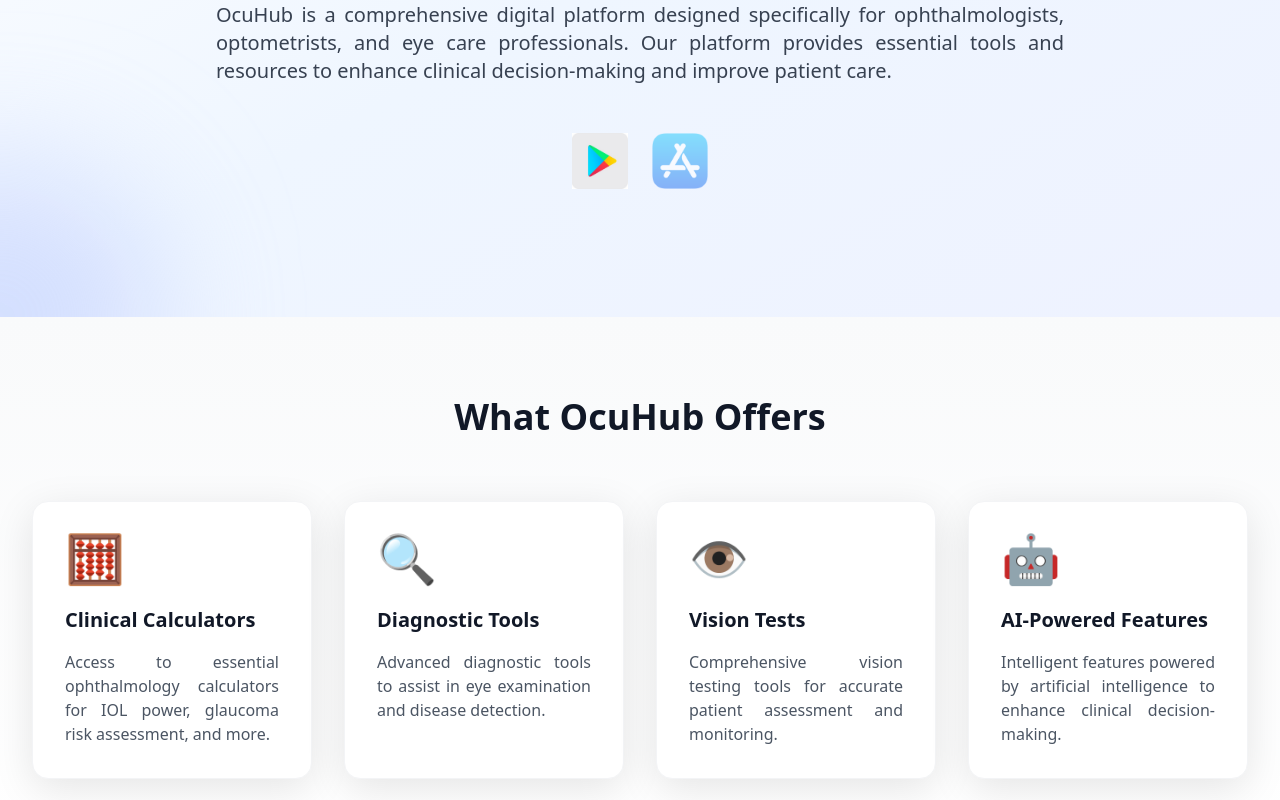
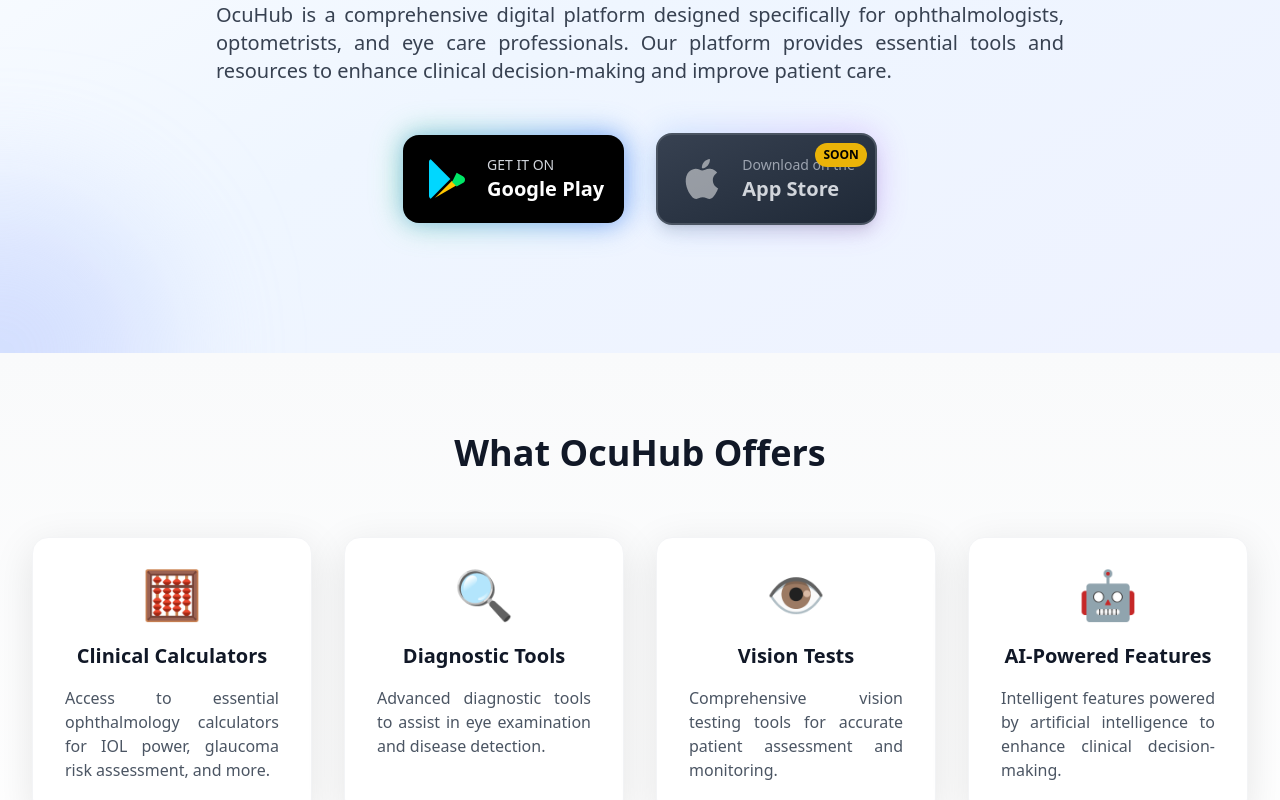
Before and after one commit to DrEhSultan/OcuHubWepApp, a Next.js app: page / in a window 1280 px wide. Shown: the part 500-1300 px from the top of the page. Built offline with nearby package versions, Linux system fonts and the light colour scheme.

Commit message:
Improve store icons and center paragraphs

```diff
--- a/pages/index.tsx
+++ b/pages/index.tsx
@@ -1,7 +1,10 @@
 import Head from 'next/head';
 import Link from 'next/link';
+import { useState } from 'react';
 
 export default function Home() {
+  const [showComingSoonPopup, setShowComingSoonPopup] = useState(false);
+
   return (
     <>
       <Head>
@@ -100,14 +103,57 @@
                 </p>
               </div>
 
-              {/* Store Buttons */}
-              <div className="flex flex-col sm:flex-row justify-center items-center gap-4 sm:gap-6 mb-8 sm:mb-12 px-4 animate-fadeIn">
-                <a href="https://play.google.com/store/apps/details?id=com.ocuhub.OcuHub&hl=en-US&ah=aWUDqsiuOoiH3wn2qJRT_v4PMpc" target="_blank" rel="noopener noreferrer" className="transition-all hover:scale-105 hover:shadow-glow w-full sm:w-auto max-w-[200px]">
-                  <img src="/google-play-badge.png" alt="Get it on Google Play" className="h-12 sm:h-14 w-full object-contain" />
+              {/* Store Buttons - Enhanced & Prominent */}
+              <div className="flex flex-col sm:flex-row justify-center items-center gap-6 sm:gap-8 mb-8 sm:mb-12 px-4 animate-fadeIn">
+                {/* Google Play Store Button - Active */}
+                <a
+                  href="https://play.google.com/store/apps/details?id=com.ocuhub.OcuHub&hl=en-US&ah=aWUDqsiuOoiH3wn2qJRT_v4PMpc"
+                  target="_blank"
+                  rel="noopener noreferrer"
+                  className="group relative w-full sm:w-auto max-w-[240px]"
+                >
+                  <div className="absolute inset-0 bg-gradient-to-r from-green-400 to-blue-500 rounded-2xl blur-lg opacity-50 group-hover:opacity-75 transition-opacity duration-300"></div>
+                  <div className="relative bg-black rounded-2xl p-4 sm:p-5 transform transition-all duration-300 group-hover:scale-105 group-hover:shadow-2xl shadow-glow">
+                    <div className="flex items-center gap-4">
+                      <div className="flex-shrink-0">
+                        <svg className="w-10 h-10 sm:w-12 sm:h-12" viewBox="0 0 24 24" fill="none">
+                          <path d="M3 20.5V3.5C3 2.91 3.34 2.39 3.84 2.15L13.69 12L3.84 21.85C3.34 21.6 3 21.09 3 20.5Z" fill="#00D7FF"/>
+                          <path d="M16.81 15.12L6.05 21.34L14.54 12.85L16.81 15.12Z" fill="#FFC600"/>
+                          <path d="M3.84 2.15L6.05 2.66L14.54 11.15L6.05 2.66L3.84 2.15Z" fill="#FF3E00"/>
+                          <path d="M16.81 8.88L19.96 10.68C20.62 11.04 21 11.65 21 12.34C21 13.04 20.62 13.65 19.96 14L16.81 15.81L14.54 13.54L16.81 8.88Z" fill="#00E667"/>
+                        </svg>
+                      </div>
+                      <div className="text-left">
+                        <div className="text-xs sm:text-sm text-gray-300 font-normal">GET IT ON</div>
+                        <div className="text-lg sm:text-xl font-bold text-white">Google Play</div>
+                      </div>
+                    </div>
+                  </div>
                 </a>
-                <a href="#" target="_blank" rel="noopener noreferrer" className="transition-all hover:scale-105 opacity-50 cursor-not-allowed w-full sm:w-auto max-w-[200px]">
-                  <img src="/app-store-badge.png" alt="Download on the App Store" className="h-12 sm:h-14 w-full object-contain" />
-                </a>
+
+                {/* App Store Button - Coming Soon */}
+                <button
+                  onClick={() => setShowComingSoonPopup(true)}
+                  className="group relative w-full sm:w-auto max-w-[240px] cursor-pointer"
+                >
+                  <div className="absolute inset-0 bg-gradient-to-r from-blue-400 to-purple-500 rounded-2xl blur-lg opacity-30 group-hover:opacity-50 transition-opacity duration-300"></div>
+                  <div className="relative bg-gradient-to-br from-gray-700 to-gray-800 rounded-2xl p-4 sm:p-5 transform transition-all duration-300 group-hover:scale-105 shadow-lg border-2 border-gray-600">
+                    <div className="flex items-center gap-4">
+                      <div className="flex-shrink-0">
+                        <svg className="w-10 h-10 sm:w-12 sm:h-12" viewBox="0 0 24 24" fill="none">
+                          <path d="M18.71 19.5C17.88 20.74 17 21.95 15.66 21.97C14.32 22 13.89 21.18 12.37 21.18C10.84 21.18 10.37 21.95 9.09997 22C7.78997 22.05 6.79997 20.68 5.95997 19.47C4.24997 17 2.93997 12.45 4.69997 9.39C5.56997 7.87 7.12997 6.91 8.81997 6.88C10.1 6.86 11.32 7.75 12.11 7.75C12.89 7.75 14.37 6.68 15.92 6.84C16.57 6.87 18.39 7.1 19.56 8.82C19.47 8.88 17.39 10.1 17.41 12.63C17.44 15.65 20.06 16.66 20.09 16.67C20.06 16.74 19.67 18.11 18.71 19.5ZM13 3.5C13.73 2.67 14.94 2.04 15.94 2C16.07 3.17 15.6 4.35 14.9 5.19C14.21 6.04 13.07 6.7 11.95 6.61C11.8 5.46 12.36 4.26 13 3.5Z" fill="#FFFFFF" opacity="0.5"/>
+                        </svg>
+                      </div>
+                      <div className="text-left">
+                        <div className="text-xs sm:text-sm text-gray-400 font-normal">Download on the</div>
+                        <div className="text-lg sm:text-xl font-bold text-gray-300">App Store</div>
+                      </div>
+                    </div>
+                    <div className="absolute top-2 right-2 bg-yellow-500 text-black text-xs font-bold px-2 py-1 rounded-full">
+                      SOON
+                    </div>
+                  </div>
+                </button>
               </div>
             </div>
           </section>
@@ -122,36 +168,44 @@
               <div className="grid grid-cols-1 sm:grid-cols-2 lg:grid-cols-4 gap-6 sm:gap-8">
                 {/* Clinical Calculators */}
                 <div className="group bg-white p-6 sm:p-8 rounded-2xl shadow-soft hover:shadow-glow transition-all duration-300 hover:-translate-y-2 border border-gray-100">
-                  <div className="text-4xl sm:text-5xl mb-4 sm:mb-6 filter group-hover:scale-110 transition-transform duration-300">🧮</div>
-                  <h3 className="text-lg sm:text-xl font-bold text-gray-900 mb-3 sm:mb-4">Clinical Calculators</h3>
-                  <p className="text-sm sm:text-base text-gray-600 leading-relaxed">
+                  <div className="text-center">
+                    <div className="text-4xl sm:text-5xl mb-4 sm:mb-6 filter group-hover:scale-110 transition-transform duration-300 inline-block">🧮</div>
+                    <h3 className="text-lg sm:text-xl font-bold text-gray-900 mb-3 sm:mb-4">Clinical Calculators</h3>
+                  </div>
+                  <p className="text-sm sm:text-base text-gray-600 leading-relaxed text-justify">
                     Access to essential ophthalmology calculators for IOL power, glaucoma risk assessment, and more.
                   </p>
                 </div>
 
                 {/* Diagnostic Tools */}
                 <div className="group bg-white p-6 sm:p-8 rounded-2xl shadow-soft hover:shadow-glow transition-all duration-300 hover:-translate-y-2 border border-gray-100">
-                  <div className="text-4xl sm:text-5xl mb-4 sm:mb-6 filter group-hover:scale-110 transition-transform duration-300">🔍</div>
-                  <h3 className="text-lg sm:text-xl font-bold text-gray-900 mb-3 sm:mb-4">Diagnostic Tools</h3>
-                  <p className="text-sm sm:text-base text-gray-600 leading-relaxed">
+                  <div className="text-center">
+                    <div className="text-4xl sm:text-5xl mb-4 sm:mb-6 filter group-hover:scale-110 transition-transform duration-300 inline-block">🔍</div>
+                    <h3 className="text-lg sm:text-xl font-bold text-gray-900 mb-3 sm:mb-4">Diagnostic Tools</h3>
+                  </div>
+                  <p className="text-sm sm:text-base text-gray-600 leading-relaxed text-justify">
                     Advanced diagnostic tools to assist in eye examination and disease detection.
                   </p>
                 </div>
 
                 {/* Vision Tests */}
                 <div className="group bg-white p-6 sm:p-8 rounded-2xl shadow-soft hover:shadow-glow transition-all duration-300 hover:-translate-y-2 border border-gray-100">
-                  <div className="text-4xl sm:text-5xl mb-4 sm:mb-6 filter group-hover:scale-110 transition-transform duration-300">👁️</div>
-                  <h3 className="text-lg sm:text-xl font-bold text-gray-900 mb-3 sm:mb-4">Vision Tests</h3>
-                  <p className="text-sm sm:text-base text-gray-600 leading-relaxed">
+                  <div className="text-center">
+                    <div className="text-4xl sm:text-5xl mb-4 sm:mb-6 filter group-hover:scale-110 transition-transform duration-300 inline-block">👁️</div>
+                    <h3 className="text-lg sm:text-xl font-bold text-gray-900 mb-3 sm:mb-4">Vision Tests</h3>
+                  </div>
+                  <p className="text-sm sm:text-base text-gray-600 leading-relaxed text-justify">
                     Comprehensive vision testing tools for accurate patient assessment and monitoring.
                   </p>
                 </div>
 
                 {/* AI-Powered Features */}
                 <div className="group bg-white p-6 sm:p-8 rounded-2xl shadow-soft hover:shadow-glow transition-all duration-300 hover:-translate-y-2 border border-gray-100">
-                  <div className="text-4xl sm:text-5xl mb-4 sm:mb-6 filter group-hover:scale-110 transition-transform duration-300">🤖</div>
-                  <h3 className="text-lg sm:text-xl font-bold text-gray-900 mb-3 sm:mb-4">AI-Powered Features</h3>
-                  <p className="text-sm sm:text-base text-gray-600 leading-relaxed">
+                  <div className="text-center">
+                    <div className="text-4xl sm:text-5xl mb-4 sm:mb-6 filter group-hover:scale-110 transition-transform duration-300 inline-block">🤖</div>
+                    <h3 className="text-lg sm:text-xl font-bold text-gray-900 mb-3 sm:mb-4">AI-Powered Features</h3>
+                  </div>
+                  <p className="text-sm sm:text-base text-gray-600 leading-relaxed text-justify">
                     Intelligent features powered by artificial intelligence to enhance clinical decision-making.
                   </p>
                 </div>
@@ -233,6 +287,81 @@
             </div>
           </div>
         </footer>
+
+        {/* Coming Soon Popup Modal */}
+        {showComingSoonPopup && (
+          <div
+            className="fixed inset-0 z-50 flex items-center justify-center p-4 bg-black/60 backdrop-blur-sm animate-fadeIn"
+            onClick={() => setShowComingSoonPopup(false)}
+          >
+            <div
+              className="relative bg-gradient-to-br from-white via-blue-50 to-indigo-50 dark:from-gray-800 dark:via-gray-700 dark:to-gray-800 rounded-3xl shadow-2xl max-w-md w-full p-8 sm:p-10 transform transition-all"
+              onClick={(e) => e.stopPropagation()}
+            >
+              {/* Close Button */}
+              <button
+                onClick={() => setShowComingSoonPopup(false)}
+                className="absolute top-4 right-4 text-gray-400 hover:text-gray-600 dark:hover:text-gray-200 transition-colors"
+              >
+                <svg className="w-6 h-6" fill="none" stroke="currentColor" viewBox="0 0 24 24">
+                  <path strokeLinecap="round" strokeLinejoin="round" strokeWidth={2} d="M6 18L18 6M6 6l12 12" />
+                </svg>
+              </button>
+
+              {/* Icon */}
+              <div className="flex justify-center mb-6">
+                <div className="relative">
+                  <div className="absolute inset-0 bg-gradient-to-r from-blue-500 to-indigo-500 rounded-full blur-xl opacity-50 animate-pulse"></div>
+                  <div className="relative bg-gradient-to-br from-blue-500 to-indigo-600 rounded-full p-6">
+                    <svg className="w-16 h-16 text-white" fill="none" stroke="currentColor" viewBox="0 0 24 24">
+                      <path strokeLinecap="round" strokeLinejoin="round" strokeWidth={2} d="M12 8v4l3 3m6-3a9 9 0 11-18 0 9 9 0 0118 0z" />
+                    </svg>
+                  </div>
+                </div>
+              </div>
+
+              {/* Title */}
+              <h3 className="text-3xl sm:text-4xl font-bold text-center mb-4 bg-gradient-to-r from-blue-600 to-indigo-600 bg-clip-text text-transparent">
+                Coming Soon!
+              </h3>
+
+              {/* Message */}
+              <p className="text-center text-gray-700 dark:text-gray-300 text-base sm:text-lg mb-6 leading-relaxed">
+                Our iOS app is currently in development and will be available on the App Store very soon. Stay tuned!
+              </p>
+
+              {/* App Store Icon */}
+              <div className="flex justify-center mb-6">
+                <div className="bg-white dark:bg-gray-700 rounded-2xl p-4 shadow-lg">
+                  <svg className="w-16 h-16" viewBox="0 0 24 24" fill="none">
+                    <path d="M18.71 19.5C17.88 20.74 17 21.95 15.66 21.97C14.32 22 13.89 21.18 12.37 21.18C10.84 21.18 10.37 21.95 9.09997 22C7.78997 22.05 6.79997 20.68 5.95997 19.47C4.24997 17 2.93997 12.45 4.69997 9.39C5.56997 7.87 7.12997 6.91 8.81997 6.88C10.1 6.86 11.32 7.75 12.11 7.75C12.89 7.75 14.37 6.68 15.92 6.84C16.57 6.87 18.39 7.1 19.56 8.82C19.47 8.88 17.39 10.1 17.41 12.63C17.44 15.65 20.06 16.66 20.09 16.67C20.06 16.74 19.67 18.11 18.71 19.5ZM13 3.5C13.73 2.67 14.94 2.04 15.94 2C16.07 3.17 15.6 4.35 14.9 5.19C14.21 6.04 13.07 6.7 11.95 6.61C11.8 5.46 12.36 4.26 13 3.5Z" fill="url(#appleGradient)"/>
+                    <defs>
+                      <linearGradient id="appleGradient" x1="4" y1="2" x2="20" y2="22" gradientUnits="userSpaceOnUse">
+                        <stop stopColor="#667eea"/>
+                        <stop offset="1" stopColor="#764ba2"/>
+                      </linearGradient>
+                    </defs>
+                  </svg>
+                </div>
+              </div>
+
+              {/* Info Box */}
+              <div className="bg-blue-100 dark:bg-blue-900/30 rounded-xl p-4 mb-6 border border-blue-200 dark:border-blue-700">
+                <p className="text-sm text-center text-blue-800 dark:text-blue-200">
+                  <strong>Meanwhile,</strong> download our Android app from Google Play Store!
+                </p>
+              </div>
+
+              {/* Action Button */}
+              <button
+                onClick={() => setShowComingSoonPopup(false)}
+                className="w-full bg-gradient-to-r from-blue-600 to-indigo-600 hover:from-blue-700 hover:to-indigo-700 text-white font-bold py-4 px-6 rounded-xl transition-all duration-300 transform hover:scale-105 shadow-lg hover:shadow-xl"
+              >
+                Got it, Thanks!
+              </button>
+            </div>
+          </div>
+        )}
       </div>
     </>
   );
```
